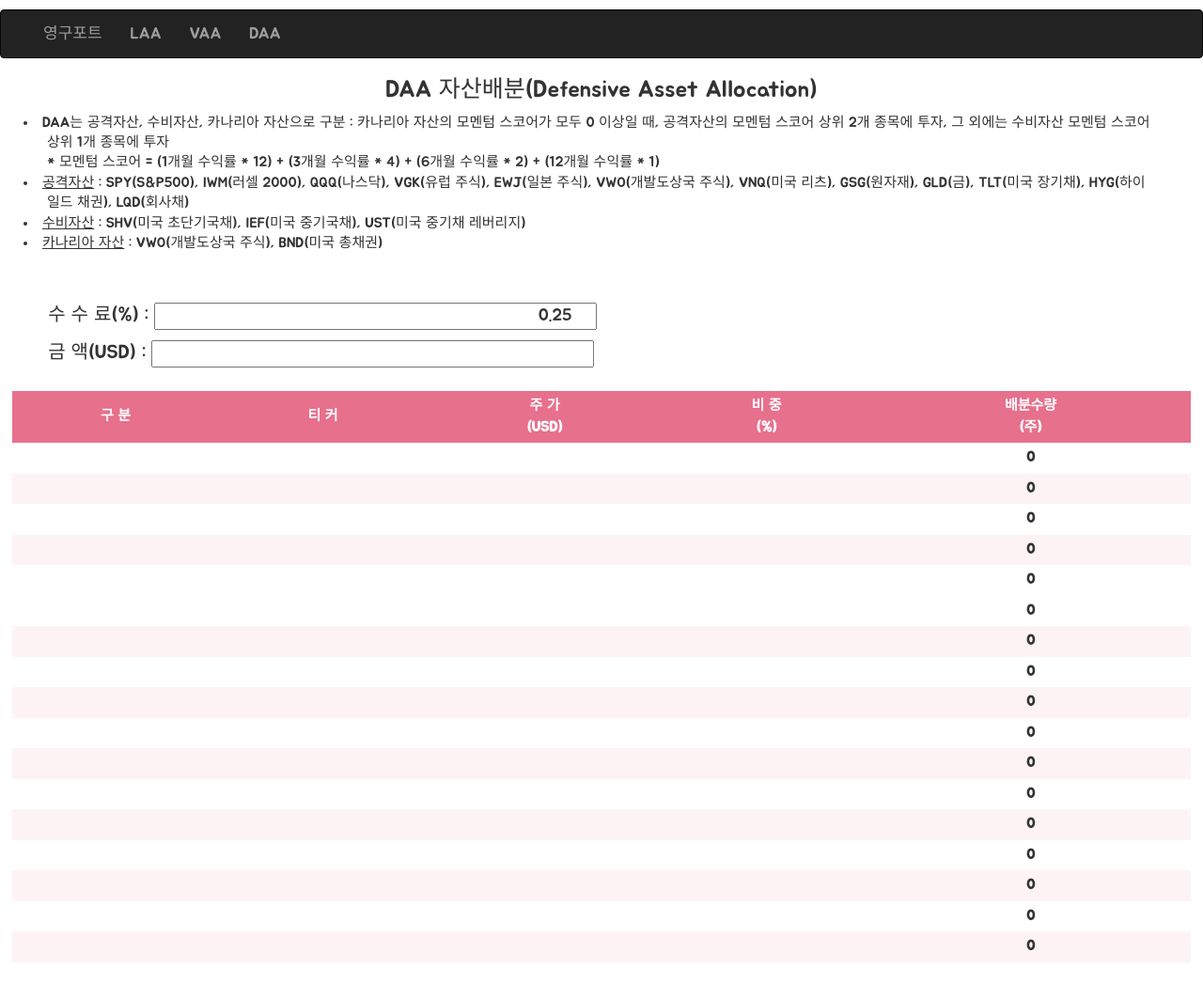
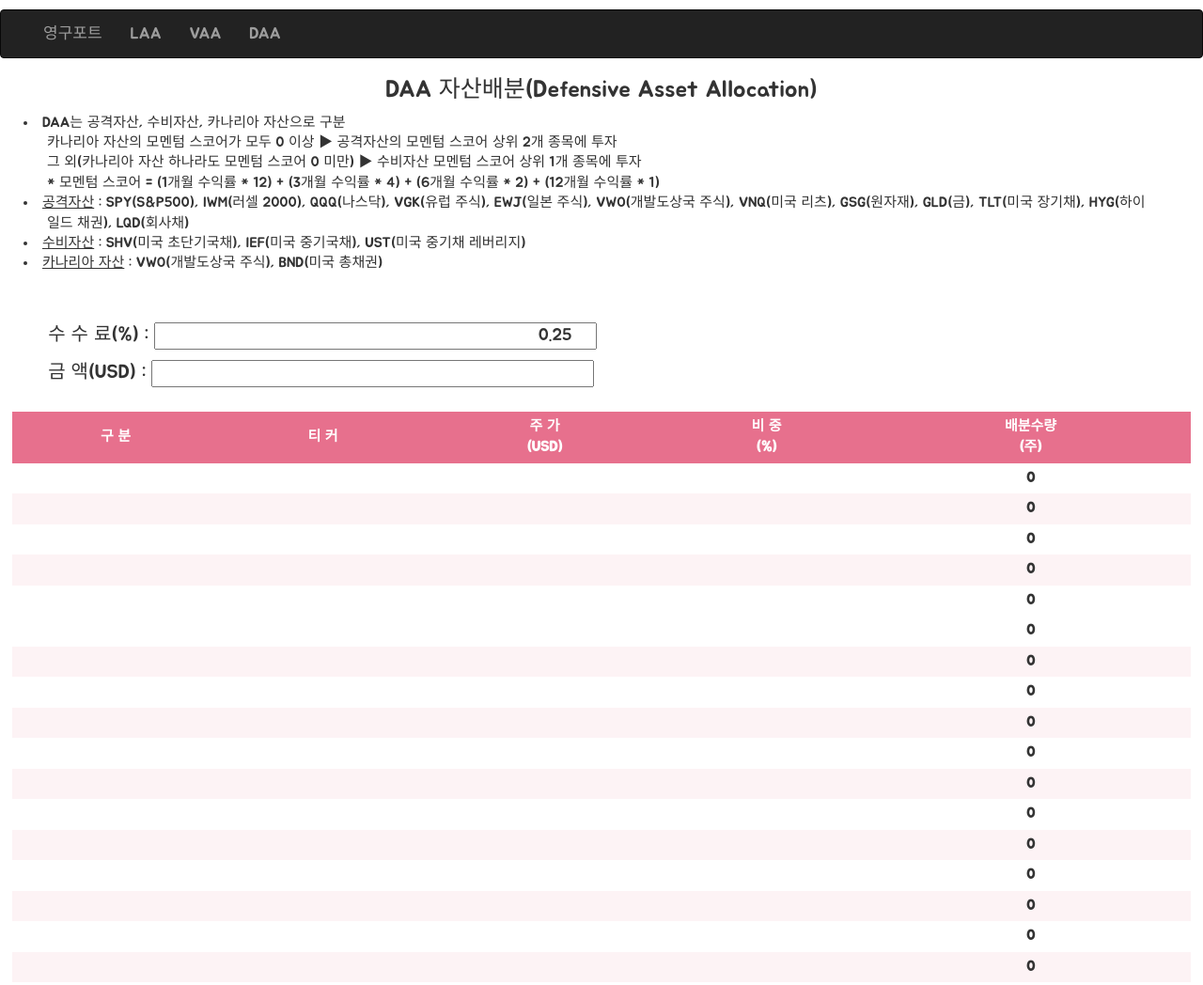
Before and after one commit to kwangwon83/asset-allocation-calculator, a plain HTML site: page daa.html in a window 1280 px wide. Shown: the top 1048 px of the page at 94% size. Drawn offline with nearby package versions, Linux system fonts and the light colour scheme; no server answers.

Commit message:
DAA 설명 수정

```diff
--- a/daa.html
+++ b/daa.html
@@ -35,8 +35,10 @@
 			<div>
 				<p></p>
 				<li class="explain-header">
-					DAA는 공격자산, 수비자산, 카나리아 자산으로 구분 : 카나리아 자산의 모멘텀 스코어가 모두 0 이상일 때, 공격자산의 모멘텀 스코어 상위 2개 종목에 투자, 그 외에는 수비자산 모멘텀 스코어 상위 1개 종목에 투자
-					<br> * 모멘텀 스코어 = (1개월 수익률 * 12) + (3개월 수익률 * 4) + (6개월 수익률 * 2) + (12개월 수익률 * 1)
+					DAA는 공격자산, 수비자산, 카나리아 자산으로 구분<br>
+					카나리아 자산의 모멘텀 스코어가 모두 0 이상 ▶ 공격자산의 모멘텀 스코어 상위 2개 종목에 투자<br>
+					그 외(카나리아 자산 하나라도 모멘텀 스코어 0 미만) ▶ 수비자산 모멘텀 스코어 상위 1개 종목에 투자<br>
+					 * 모멘텀 스코어 = (1개월 수익률 * 12) + (3개월 수익률 * 4) + (6개월 수익률 * 2) + (12개월 수익률 * 1)
 				</li>
 				<li class="explain-header">
 					<u>공격자산</u> : SPY(S&P500), IWM(러셀 2000), QQQ(나스닥), VGK(유럽 주식), EWJ(일본 주식), VWO(개발도상국 주식), VNQ(미국 리츠), GSG(원자재), GLD(금), TLT(미국 장기채), HYG(하이일드 채권), LQD(회사채)
```
